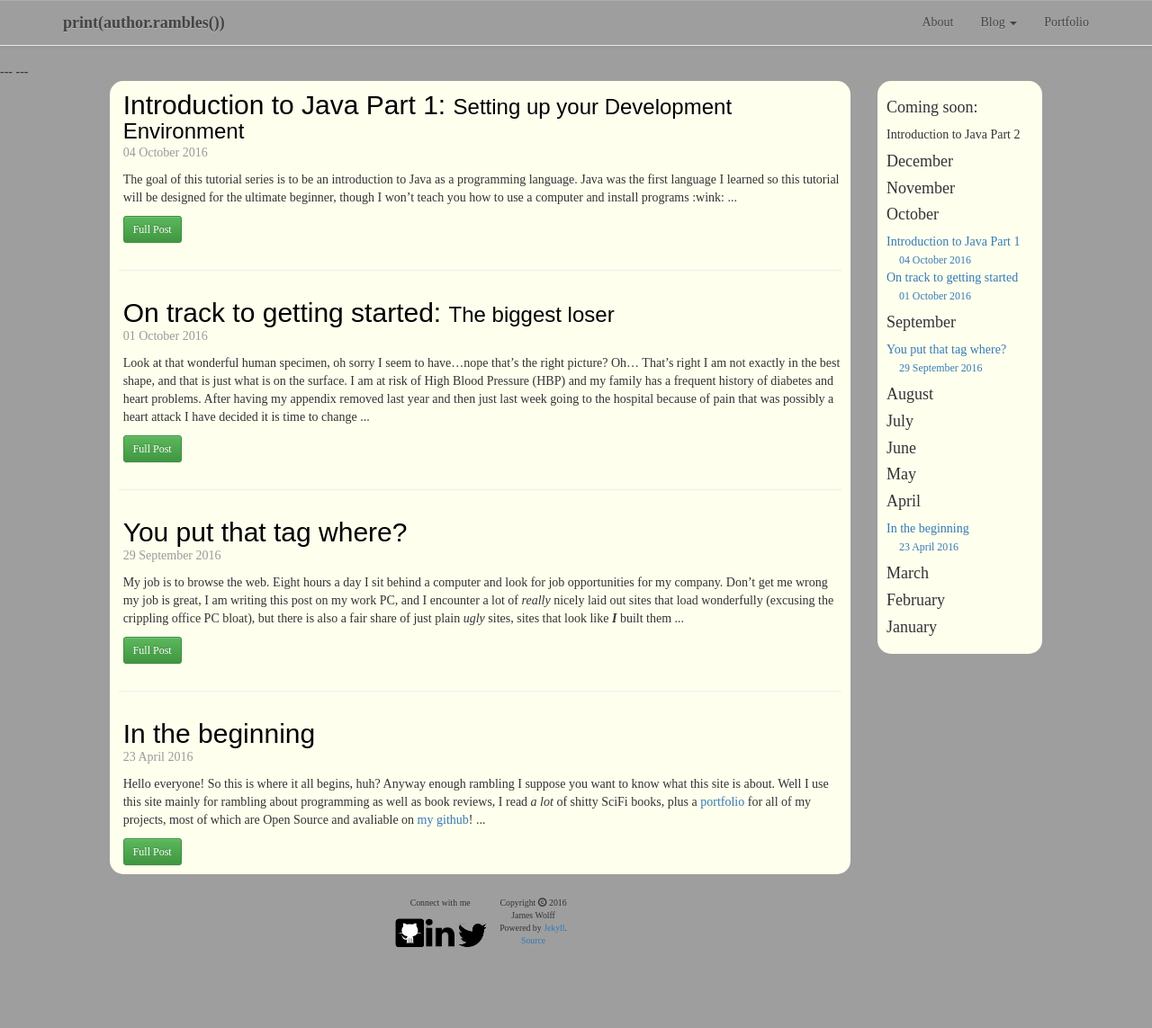
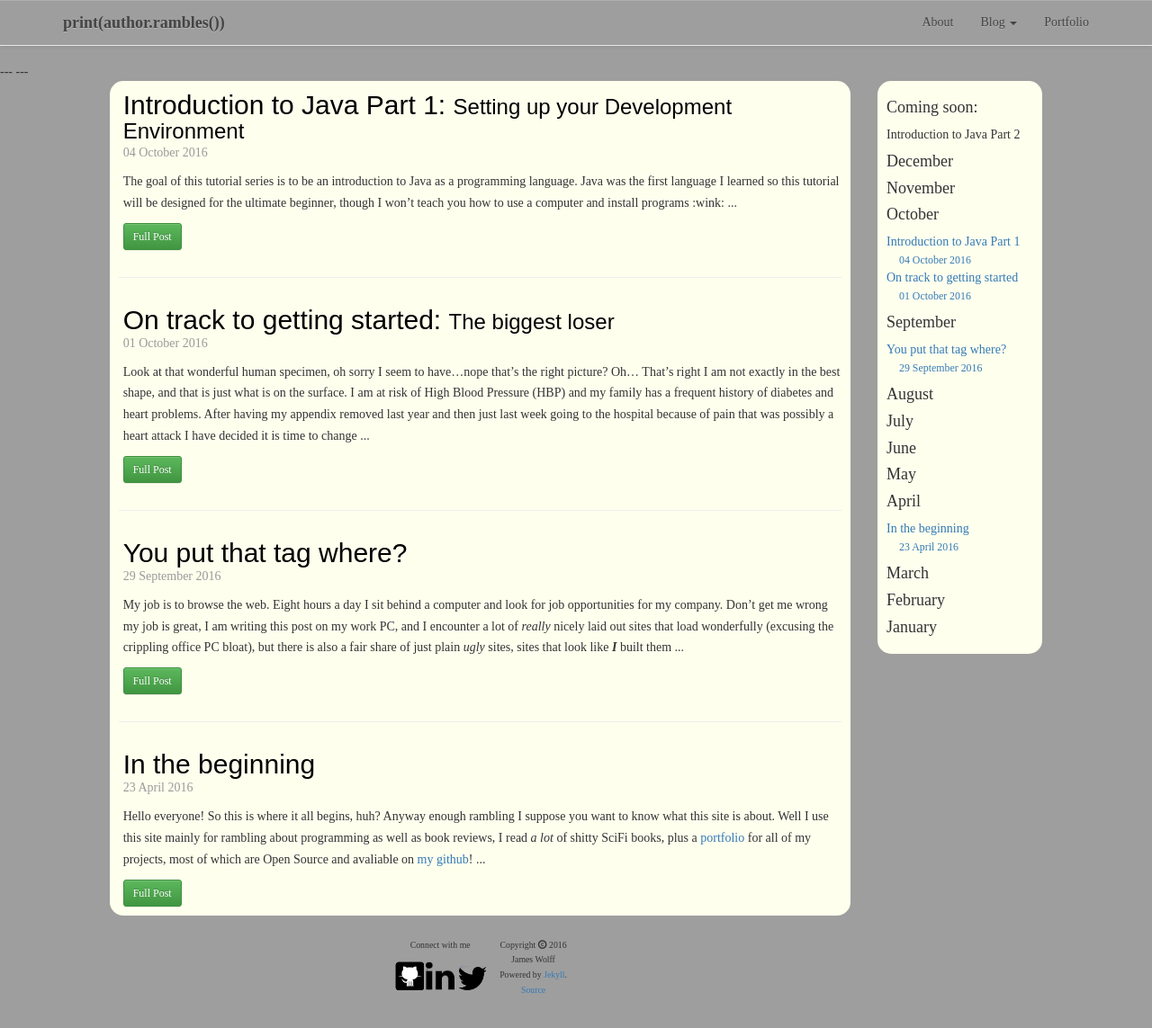
Before and after one commit to jwolff52/wolffblog, a Jekyll site: the page built from index.html, in a window 1280 px wide and 1159 px high. Shown: the top 1143 px of the window at 90% size. Built offline with Jekyll 4.4.1, drawn with Linux system fonts in a browser that asks for light colours; some web fonts are replaced; the list of posts is cut into pages by our own code.

Commit message:
Update common.css

```diff
--- a/css/common.css
+++ b/css/common.css
@@ -3,6 +3,10 @@ body {
 	padding-bottom: 40px;
 	background: url(../media/footer_lodyas.png) repeat 0 0;
 	font-family: 'Fjord One', serif;
+}
+
+P {
+	line-height: 1.7em;
 }
 
 @media (max-width: 767px) {
```
